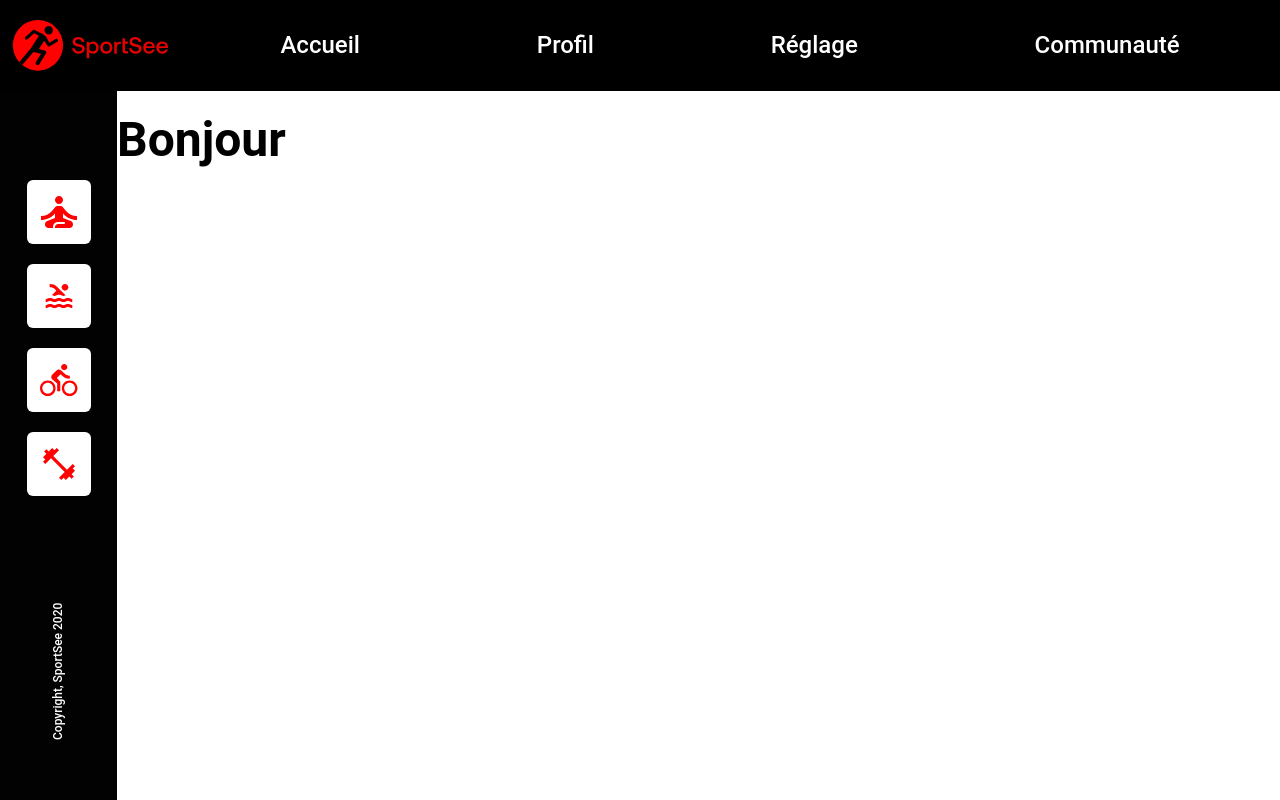
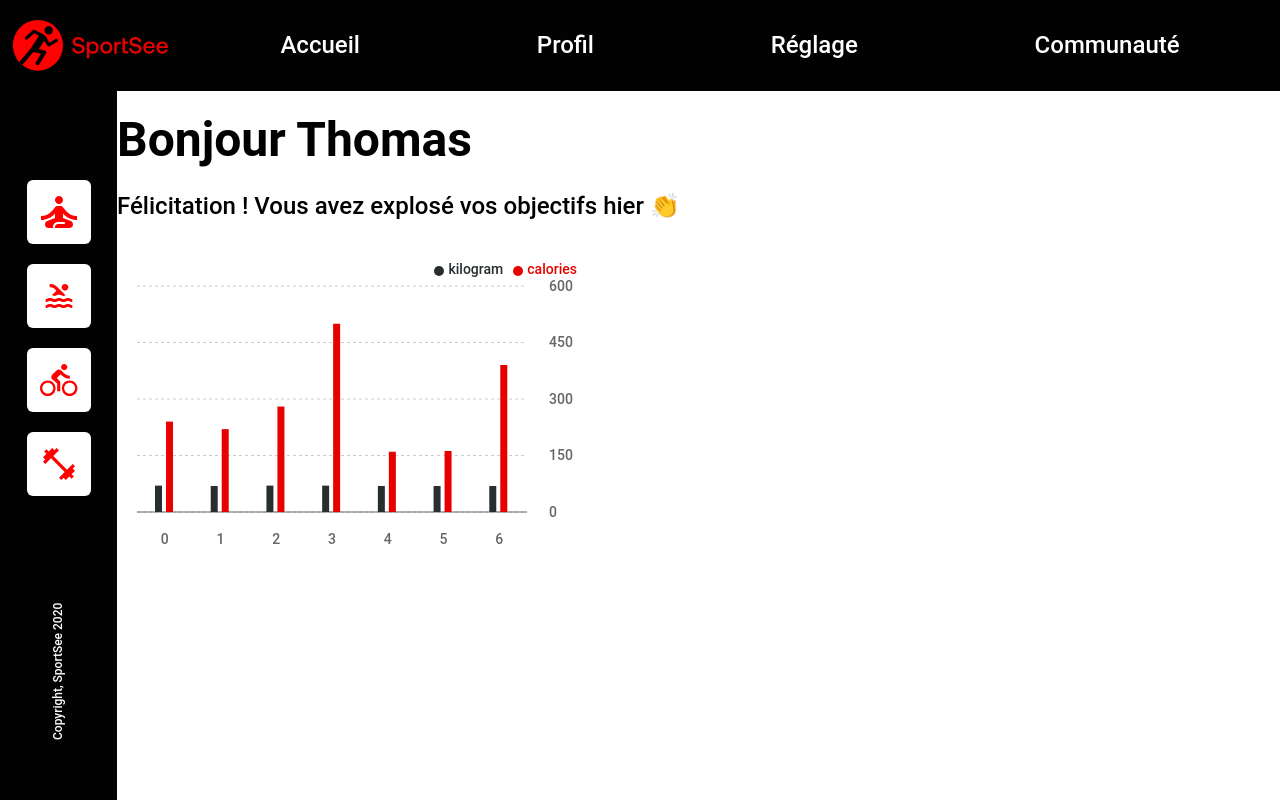
Before and after one commit to lgmoraes/SportSee, a React (Create React App) app: page / in a window 1280 px wide. Built offline with nearby package versions, Linux system fonts and the light colour scheme.

Commit message:
:heavy_plus_sign: update: Add BarChart

```diff
--- a/package.json
+++ b/package.json
@@ -8,6 +8,7 @@
     "react-dom": "^18.2.0",
     "react-router-dom": "^6.4.3",
     "react-scripts": "5.0.1",
+    "recharts": "^2.1.16",
     "sass": "^1.56.1",
     "styled-components": "^5.3.6"
   },
--- /dev/null
+++ b/src/components/Activity/index.jsx
@@ -0,0 +1,71 @@
+import {
+  BarChart,
+  Bar,
+  XAxis,
+  YAxis,
+  CartesianGrid,
+  Tooltip,
+  Legend,
+} from 'recharts'
+
+import activity from '../../api/activity.json'
+
+const data = activity.data.sessions
+
+const CustomTooltip = ({ active, payload, label }) => {
+  if (active && payload && payload.length) {
+    return (
+      <div className="activity__tooltip">
+        <p>{`${payload[0].value}kg`}</p>
+        <p>{`${payload[1].value}Kcal`}</p>
+      </div>
+    )
+  }
+
+  return null
+}
+
+function Activity() {
+  return (
+    <div className="activity">
+      <div className="activity__graphs">
+        <div className="activity__graphsUp">
+          <BarChart
+            width={500}
+            height={300}
+            data={data}
+            barSize={7}
+            margin={{
+              top: 5,
+              right: 30,
+              left: 20,
+              bottom: 5,
+            }}
+          >
+            <CartesianGrid vertical={false} strokeDasharray="3 3" />
+            <XAxis tickSize={20} tickLine={0} />
+            <YAxis
+              tickSize={20}
+              tickLine={0}
+              axisLine={false}
+              orientation="right"
+            />
+            <Tooltip content={CustomTooltip} />
+            <Legend
+              iconType="circle"
+              iconSize={10}
+              align="right"
+              verticalAlign="top"
+            />
+            <Bar dataKey="kilogram" fill="#282D30" />
+            <Bar dataKey="calories" fill="#E60000" />
+          </BarChart>
+        </div>
+        <div className="activity__graphsDown"></div>
+      </div>
+      <div className="activity__expenses"></div>
+    </div>
+  )
+}
+
+export default Activity
--- a/src/components/Sidebar/index.jsx
+++ b/src/components/Sidebar/index.jsx
@@ -7,7 +7,7 @@ function Sidebar() {
         <div className="sidebar__btn sidebar__btnBike"></div>
         <div className="sidebar__btn sidebar__btnDumbbell"></div>
       </div>
-      <div class="sidebar__copyright">Copyright, SportSee 2020</div>
+      <div className="sidebar__copyright">Copyright, SportSee 2020</div>
     </div>
   )
 }
--- a/src/pages/Home/index.jsx
+++ b/src/pages/Home/index.jsx
@@ -1,5 +1,6 @@
 import { useEffect } from 'react'
 import Sidebar from '../../components/Sidebar'
+import Activity from '../../components/Activity'
 
 function Home() {
   useEffect(() => {
@@ -9,8 +10,14 @@ function Home() {
   return (
     <div className="home">
       <Sidebar />
-      <main home__content>
-        <h1>Bonjour</h1>
+      <main className="home__content">
+        <div className="home__title">
+          <h1>
+            Bonjour <span className="home__name">Thomas</span>
+          </h1>
+          <p>Félicitation ! Vous avez explosé vos objectifs hier 👏</p>
+        </div>
+        <Activity />
       </main>
     </div>
   )
--- /dev/null
+++ b/src/scss/components/_Activity.scss
@@ -0,0 +1,19 @@
+@use '../utils/' as *;
+
+.activity {
+  font-size: 14px;
+
+  &__graphs {
+    display: flex;
+  }
+  &__tooltip {
+    line-height: 24px;
+    padding: 0 1em;
+
+    color: white;
+    font-size: 10px;
+    border: none;
+    background-color: $color-secondary;
+    outline: none;
+  }
+}
--- a/src/scss/components/_Header.scss
+++ b/src/scss/components/_Header.scss
@@ -3,7 +3,7 @@
 .header {
   height: $header-height;
 
-  background-color: black;
+  background-color: $color-primary;
 
   display: flex;
   flex-direction: row;
--- a/src/scss/main.scss
+++ b/src/scss/main.scss
@@ -3,3 +3,4 @@
 @use './pages/Error404';
 @use './components/Header';
 @use './components/Sidebar';
+@use './components/Activity';
--- a/src/scss/pages/_Home.scss
+++ b/src/scss/pages/_Home.scss
@@ -3,5 +3,4 @@
 .home {
   display: flex;
   flex-grow: 1;
-
 }
--- a/src/scss/utils/_variables.scss
+++ b/src/scss/utils/_variables.scss
@@ -1,7 +1,7 @@
 $color-primary: #020203;
-$color-secondary: #ff6060;
-$color-tertiary: #282D30;
-$color-accent: #74798C;
+$color-secondary: #e60000;
+$color-tertiary: #282d30;
+$color-accent: #74798c;
 $color-background: white;
 
 $font-primary: 'Roboto', sans-serif;
```
Also changed, not shown: 1 other file (tests, documents, lock files or other folders).
